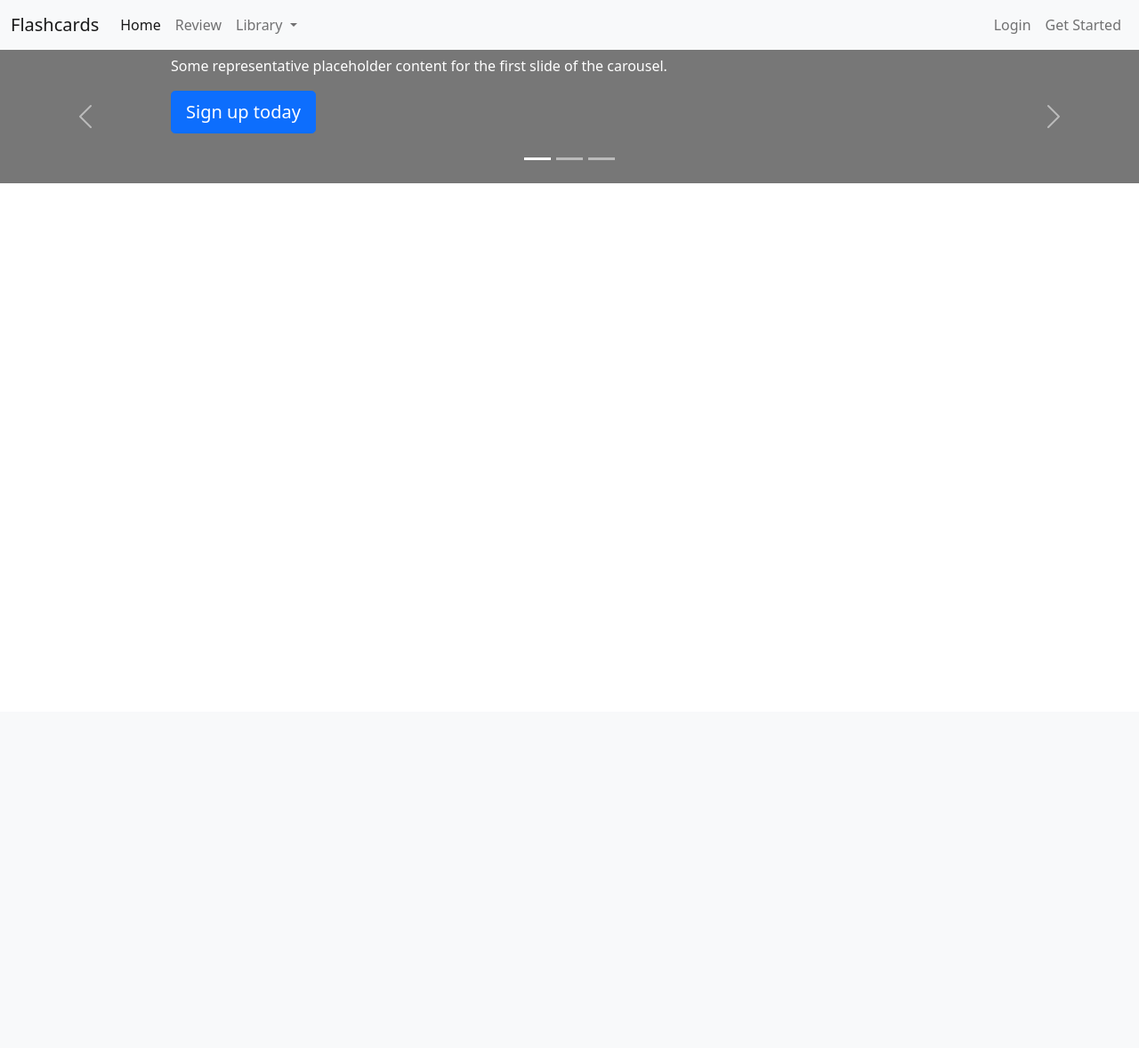
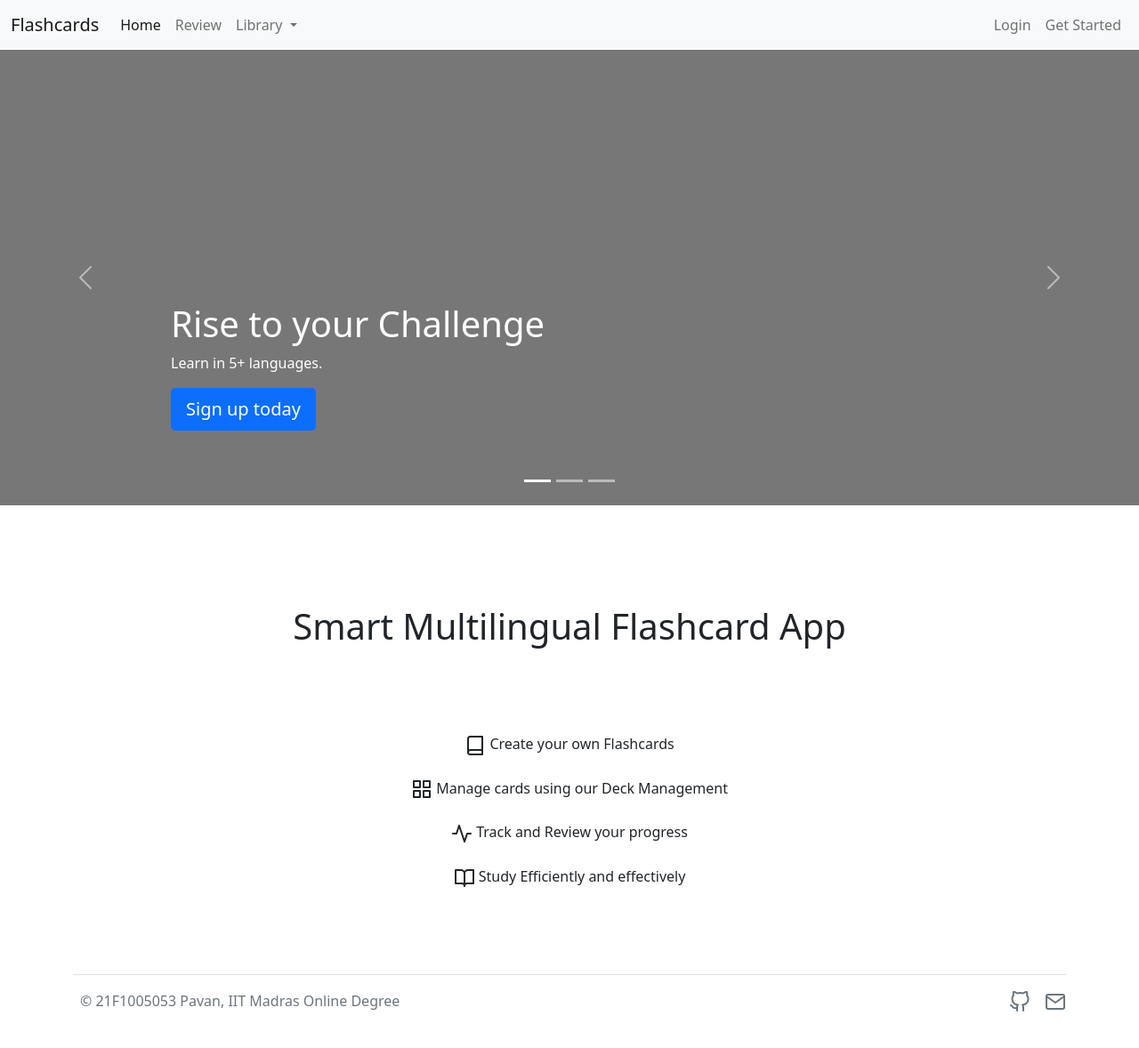
Before and after one commit to PavanReddy28/Flashcards, a Flask app: page / in a window 1280 px wide. Shown: the whole page at 89% size. Before the commit the page ends 206 px from the top, so only its background shows below. Run offline with Flask 2, Linux system fonts and the light colour scheme.

Commit message:
1. Added the home page UI 2. Login and Sign up Modals

```diff
--- /dev/null
+++ b/static/css/style.css
@@ -0,0 +1,37 @@
+/* Carousel Customization */
+.carousel {
+  margin-bottom: 4rem;
+}
+.carousel-caption {
+  bottom: 3rem;
+  z-index: 10;
+}
+.carousel-item {
+  height: 32rem;
+}
+.carousel-item > img {
+  position: absolute;
+  top: 0;
+  left: 0;
+  min-width: 100%;
+  height: 32rem;
+}
+
+/* Home Content */
+.home_content {
+  /* height: 25rem; */
+  text-align: center;
+  padding: 1rem;
+}
+
+.c1 {
+  padding: 2rem;
+}
+
+.c2 {
+  padding: 2rem;
+}
+
+.c2 li {
+  margin: 1.5rem;
+}
--- a/templates/base.html
+++ b/templates/base.html
@@ -8,6 +8,9 @@
 	<!-------------------------------Bootstrap-------------------------------->
 	<link href="https://cdn.jsdelivr.net/npm/bootstrap@5.0.2/dist/css/bootstrap.min.css" rel="stylesheet" integrity="sha384-EVSTQN3/azprG1Anm3QDgpJLIm9Nao0Yz1ztcQTwFspd3yD65VohhpuuCOmLASjC" crossorigin="anonymous">
 	<link href="https://fonts.googleapis.com/icon?family=Material+Icons" rel="stylesheet">
+
+	<link rel="stylesheet" type="text/css" href="/static/css/style.css">
+	<script src="https://unpkg.com/feather-icons"></script>
 
 	<title>Flashcards</title>
 </head>
@@ -45,10 +48,10 @@
 
 			<ul class="nav navbar-nav navbar-right">
 				<li class="nav-item">
-					<a class="nav-link" href="/">Login</a>
+					<a class="nav-link" data-bs-toggle="modal" data-bs-target="#loginModal" href="">Login</a>
 				</li>
 				<li class="nav-item">
-					<a class="nav-link" href="#">Get Started</a>
+					<a class="nav-link" data-bs-toggle="modal" data-bs-target="#signupModal" href="">Get Started</a>
 				</li>
 			</ul>
 
@@ -57,14 +60,135 @@
 	</nav>
 
 	<!-- ------------------------------------Main Content - index.html - Container ---------------- -->
-	<div class="main">
-		{% block content %}
+	{% block content %}
 
-		{% endblock %}
+	{% endblock %}
+
+	<!-- ------------------------------------Footer ---------------------------- -->
+	<div class="footer container">
+		<footer class="d-flex flex-wrap justify-content-between align-items-center py-3 my-4 border-top">
+		  <div class="col-md-4 d-flex align-items-center">
+			<a href="/" class="mb-3 me-2 mb-md-0 text-muted text-decoration-none lh-1">
+			  <!-- <svg class="bi" width="30" height="24"><use xlink:href="#bootstrap"/></svg> -->
+			  <!-- <i data-feather="book" class="bi" width="30" height="24"></i> -->
+			</a>
+			<span class="text-muted">&copy; 21F1005053 Pavan, IIT Madras Online Degree </span>
+		  </div>
+
+		  <ul class="nav col-md-4 justify-content-end list-unstyled d-flex">
+			<li class="ms-3"><a class="text-muted" href="#"><i data-feather="github" class="bi" width="24" height="24"></i></a></li>
+			<li class="ms-3"><a class="text-muted" href="#"><i data-feather="mail" class="bi" width="24" height="24"></i></a></li>
+		  </ul>
+		</footer>
 	</div>
+
+	<!-- Login Modal -->
+	<div class="modal fade" id="loginModal" tabindex="-1" aria-labelledby="loginModal" aria-hidden="true">
+		<div class="modal-dialog modal-dialog-centered">
+		<div class="modal-content">
+			<div class="modal-header">
+			<h5 class="modal-title" id="loginModal">Login</h5>
+			<button type="button" class="btn-close" data-bs-dismiss="modal" aria-label="Close"></button>
+			</div>
+			<div class="modal-body">
+				<form>
+					<!-- Email input -->
+					<div class="form-outline mb-4">
+						<input type="email" id="form3Example3" class="form-control"
+						placeholder="Email address" />
+					</div>
+
+					<!-- Password input -->
+					<div class="form-outline mb-3">
+						<input type="password" id="form3Example4" class="form-control"
+						placeholder="Password" />
+					</div>
+
+					<div class="d-flex justify-content-between align-items-center">
+						<div class="form-check mb-0">
+						<input class="form-check-input me-2" type="checkbox" value="" id="form2Example3" />
+						<label class="form-check-label" for="form2Example3">
+							Remember me
+						</label>
+						</div>
+						<a href="#!" class="text-body">Forgot password?</a>
+					</div>
+
+					<div class="text-center text-lg-start  mt-4 pt-2">
+						<button type="submit" class="btn btn-primary">Login</button>
+						<p class="small fw-bold mt-2 pt-1 mb-0">Don't have an account?
+							<a href="#!"class="link" data-bs-target="#signupModal" data-bs-toggle="modal" data-bs-dismiss="modal">Sign up</a>
+						</p>
+					</div>
+
+					</form>
+			</div>
+		</div>
+		</div>
+	</div>
+
+	<!-- Get Started Modal -->
+	<div class="modal fade" id="signupModal" tabindex="-1" aria-labelledby="signupModal" aria-hidden="true">
+		<div class="modal-dialog modal-dialog-centered">
+		<div class="modal-content">
+			<div class="modal-header">
+			<h5 class="modal-title" id="signupModal">Get Started</h5>
+			<button type="button" class="btn-close" data-bs-dismiss="modal" aria-label="Close"></button>
+			</div>
+			<div class="modal-body">
+				<form>
+					<div class="row g-3 mb-3">
+						<div class="col">
+							<input type="name" class="form-control" id="fName" placeholder="First name" aria-label="First name">
+						</div>
+						<div class="col">
+							<input type="name" class="form-control" id="lName" placeholder="Last name" aria-label="Last name">
+						</div>
+					</div>
+					<!-- Email input -->
+					<div class="form-outline mb-3">
+						<input type="email" id="email" class="form-control"
+						placeholder="Email address" />
+					</div>
+
+					<!-- Password input -->
+					<div class="form-outline mb-3">
+						<input type="password" id="password" class="form-control"
+						placeholder="Password" />
+					</div>
+					<div class="form-outline mb-3">
+						<input type="password" id="cPassword" class="form-control"
+							placeholder="Confirm Password" />
+						</div>
+
+					<div class="d-flex justify-content-between align-items-center">
+						<div class="form-check mb-0">
+						<input class="form-check-input me-2" type="checkbox" value="" id="form2Example3" />
+						<label class="form-check-label" for="form2Example3">
+							Remember me
+						</label>
+						</div>
+						<button type="submit" class="btn btn-primary">Sign up</button>
+						<!-- <a href="#!" class="text-body">Forgot password?</a> -->
+					</div>
+
+					<div class="text-center text-lg-start ">
+						<p class="small fw-bold mt-2 pt-1 mb-0">Already have an Account?
+							<a href=""class="link" data-bs-target="#loginModal" data-bs-toggle="modal" data-bs-dismiss="modal">Login</a>
+						</p>
+					</div>
+
+					</form>
+			</div>
+		</div>
+		</div>
+	</div>
+
 
 	<!-------------------------------Bootstrap JS-------------------------------->
 	<script src="https://cdn.jsdelivr.net/npm/bootstrap@5.0.2/dist/js/bootstrap.bundle.min.js" integrity="sha384-MrcW6ZMFYlzcLA8Nl+NtUVF0sA7MsXsP1UyJoMp4YLEuNSfAP+JcXn/tWtIaxVXM" crossorigin="anonymous"></script>
-
+	<script>
+      feather.replace()
+    </script>
 </body>
 </html>
--- a/templates/index.html
+++ b/templates/index.html
@@ -1,15 +1,8 @@
 {% extends "base.html" %}
 
 {% block content %}
-<!--
-<div class="jumbotron text-left">
-    <h1 class="display-4">Rise to your Challenge.</h1>
-    <p class="lead">Learn from 5+ languages.</p>
-    <hr class="my-4">
-    <p>Lets have fun learningusing flashcards.</p>
-    <a class="btn btn-primary btn-lg" href="#" role="button">Trial</a>
-</div> -->
 
+<div class="main">
   <div id="myCarousel" class="carousel slide" data-bs-ride="carousel">
       <div class="carousel-indicators">
         <button type="button" data-bs-target="#myCarousel" data-bs-slide-to="0" class="active" aria-current="true" aria-label="Slide 1"></button>
@@ -19,34 +12,31 @@
       <div class="carousel-inner">
         <div class="carousel-item active">
           <svg class="bd-placeholder-img" width="100%" height="100%" xmlns="http://www.w3.org/2000/svg" aria-hidden="true" preserveAspectRatio="xMidYMid slice" focusable="false"><rect width="100%" height="100%" fill="#777"/></svg>
-
           <div class="container">
             <div class="carousel-caption text-start">
-            <h1>Example headline.</h1>
-            <p>Some representative placeholder content for the first slide of the carousel.</p>
+              <h1>Rise to your Challenge</h1>
+              <p>Learn in 5+ languages.</p>
               <p><a class="btn btn-lg btn-primary" href="#">Sign up today</a></p>
             </div>
           </div>
         </div>
         <div class="carousel-item">
           <svg class="bd-placeholder-img" width="100%" height="100%" xmlns="http://www.w3.org/2000/svg" aria-hidden="true" preserveAspectRatio="xMidYMid slice" focusable="false"><rect width="100%" height="100%" fill="#777"/></svg>
-
           <div class="container">
             <div class="carousel-caption">
-            <h1>Another example headline.</h1>
-            <p>Some representative placeholder content for the second slide of the carousel.</p>
-            <p><a class="btn btn-lg btn-primary" href="#">Learn more</a></p>
+              <h1>Use flashcards to learn effectively.</h1>
+              <p>Try out the app today.</p>
+              <p><a class="btn btn-lg btn-primary" href="#">Trial</a></p>
             </div>
           </div>
         </div>
         <div class="carousel-item">
           <svg class="bd-placeholder-img" width="100%" height="100%" xmlns="http://www.w3.org/2000/svg" aria-hidden="true" preserveAspectRatio="xMidYMid slice" focusable="false"><rect width="100%" height="100%" fill="#777"/></svg>
-
           <div class="container">
             <div class="carousel-caption text-end">
-            <h1>One more for good measure.</h1>
-            <p>Some representative placeholder content for the third slide of this carousel.</p>
-            <p><a class="btn btn-lg btn-primary" href="#">Browse gallery</a></p>
+              <h1>Track and Review your progress</h1>
+              <p>Dynamic scoring of your progress and aesthetic UI make everything more streamlined.</p>
+              <p><a class="btn btn-lg btn-primary" href="#">Sign Up</a></p>
             </div>
           </div>
         </div>
@@ -60,5 +50,36 @@
         <span class="visually-hidden">Next</span>
       </button>
     </div>
+  </div>
+
+  <div class="container home_content">
+    <div class="row justify-content">
+      <div class="c1">
+        <h1>
+          Smart Multilingual Flashcard App
+        </h1>
+      </div>
+      <div class="c2">
+        <ul class="list-unstyled">
+          <li>
+            <i data-feather="book"></i>
+            Create your own Flashcards
+          </li>
+          <li>
+            <i data-feather="grid"></i>
+            Manage cards using our Deck Management
+          </li>
+          <li>
+            <i data-feather="activity"></i>
+            Track and Review your progress
+          </li>
+          <li>
+            <i data-feather="book-open"></i>
+            Study Efficiently and effectively
+          </li>
+        </ul>
+      </div>
+    </div>
+  </div>
 
 {% endblock %}
```
Also changed, not shown: static/js/main.js (added). Lines whose indentation alone changed are shown as unchanged.
